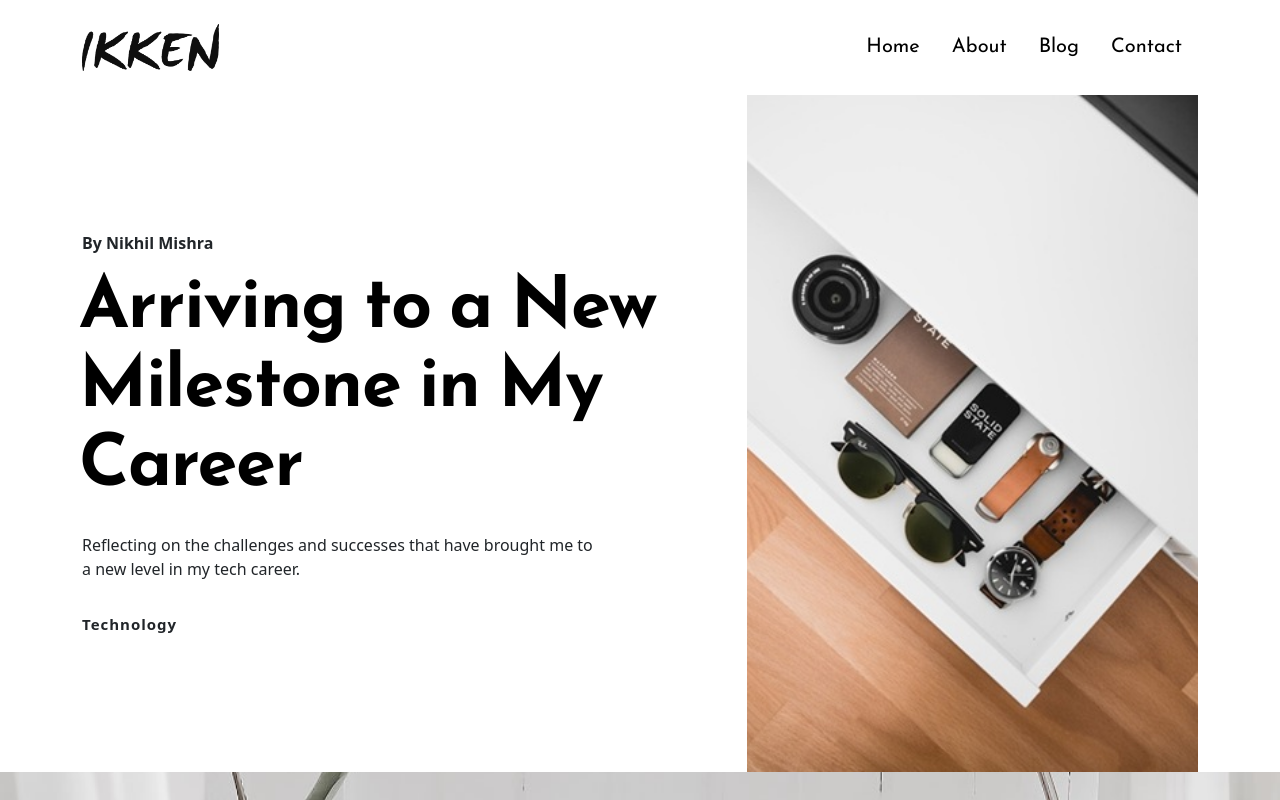
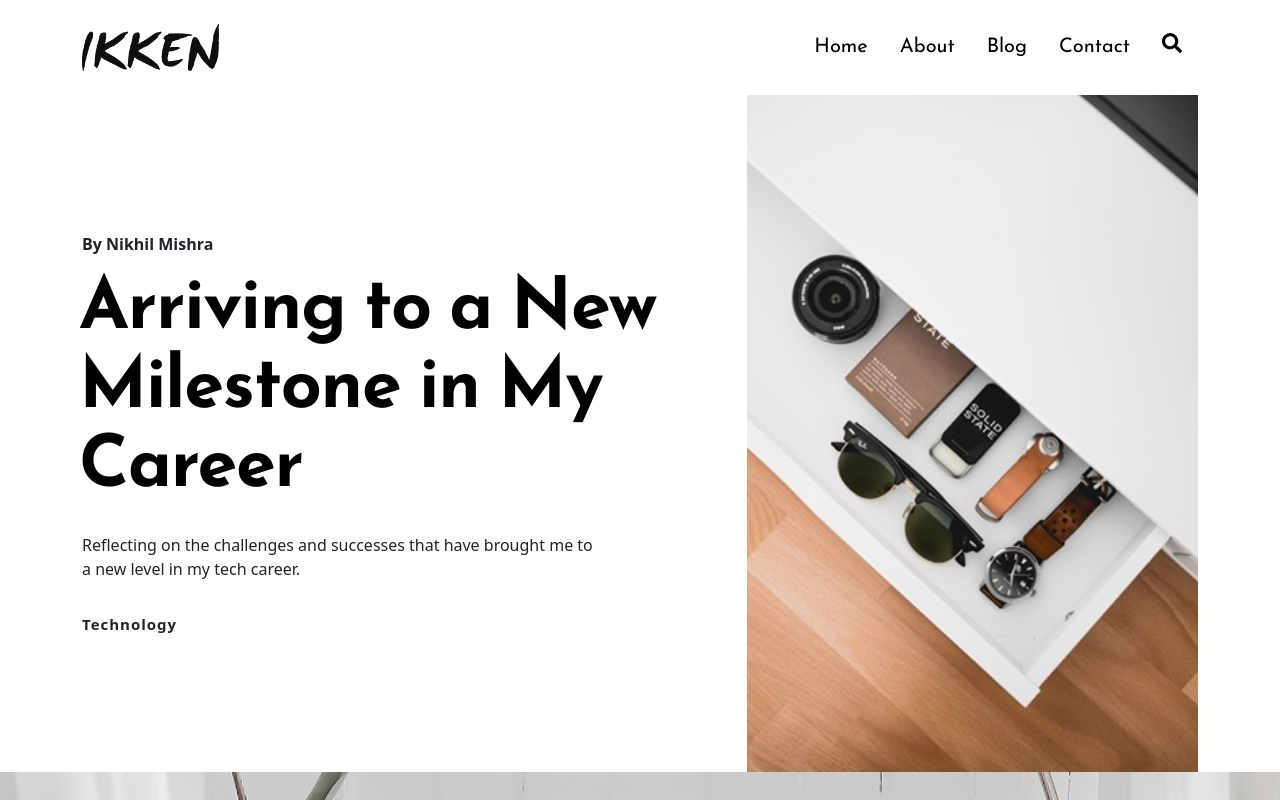
Before and after one commit to nikhil7476/ikken, a Next.js app: page / in a window 1280 px wide. Shown: the top 800 px of the page. Built offline with nearby package versions, Linux system fonts and the light colour scheme.

Commit message:
modified:   src/components/Header.js

```diff
--- a/src/components/Header.js
+++ b/src/components/Header.js
@@ -3,6 +3,7 @@ import Link from "next/link";
 import React from "react";
 import { Nav, Container, Row, Col } from "react-bootstrap";
 import styles from "@/styles/Header.module.css";
+import { FaSearch } from "react-icons/fa";
 
 const Header = () => {
   return (
@@ -10,7 +11,14 @@ const Header = () => {
       <div className={styles.hdr}>
         <Container className="pt-4 pb-4">
           <Row>
-            <Col xl={6} lg={6} md={6} sm={6} xs={6}>
+            <Col
+              xl={6}
+              lg={6}
+              md={6}
+              sm={6}
+              xs={6}
+              className="align-content-center"
+            >
               <Link href="/" title="Ikken" className="global-underline">
                 <Image
                   src="/ikken-logo.webp"
@@ -22,7 +30,14 @@ const Header = () => {
                 />
               </Link>
             </Col>
-            <Col xl={6} lg={6} md={6} sm={6} xs={6}>
+            <Col
+              xl={6}
+              lg={6}
+              md={6}
+              sm={6}
+              xs={6}
+              className="align-content-center"
+            >
               <Nav className="justify-content-end" activeKey="/home">
                 <Nav.Item>
                   <Nav.Link href="/" title="Home">
@@ -44,6 +59,13 @@ const Header = () => {
                     Contact
                   </Nav.Link>
                 </Nav.Item>
+                <Nav.Item>
+                  <Nav.Link href="#" title="Search">
+                    <FaSearch
+                      style={{ fontSize: "20px", marginBottom: "10px" }}
+                    />
+                  </Nav.Link>
+                </Nav.Item>
               </Nav>
             </Col>
           </Row>
```
